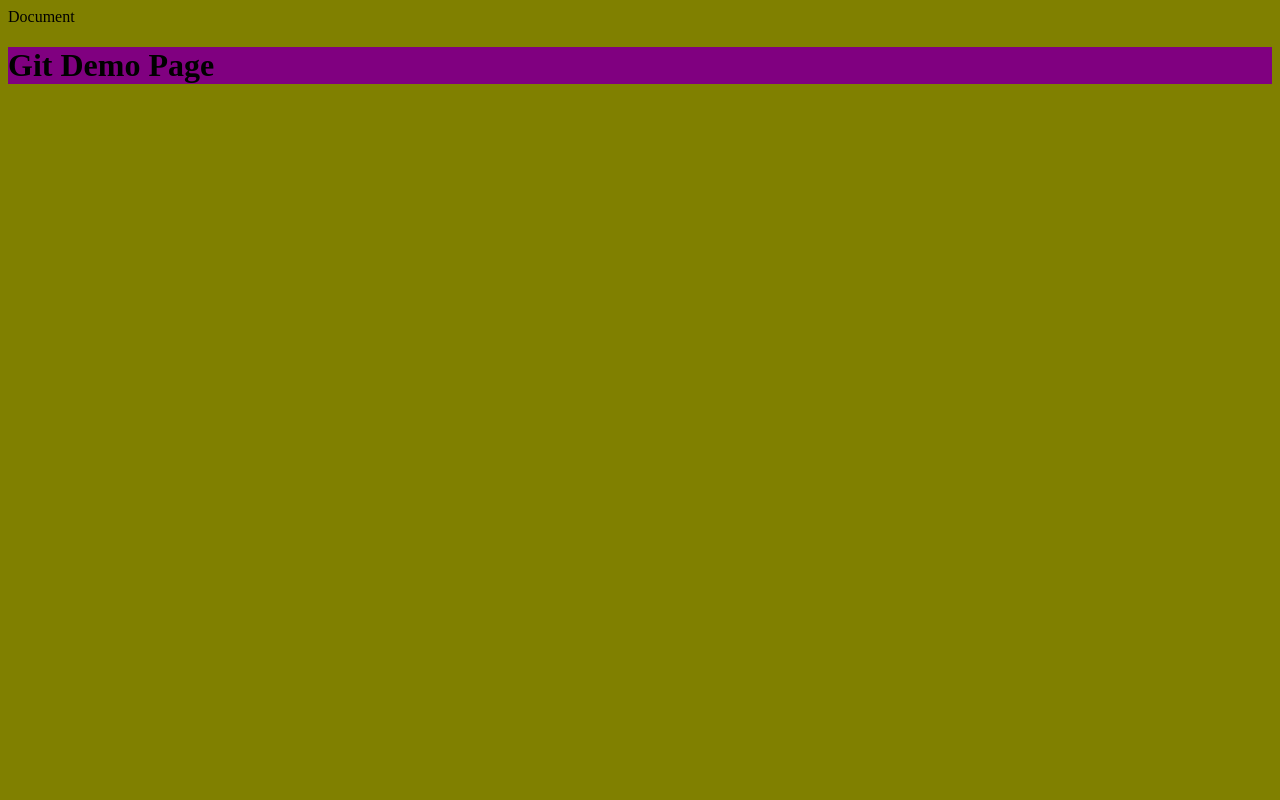
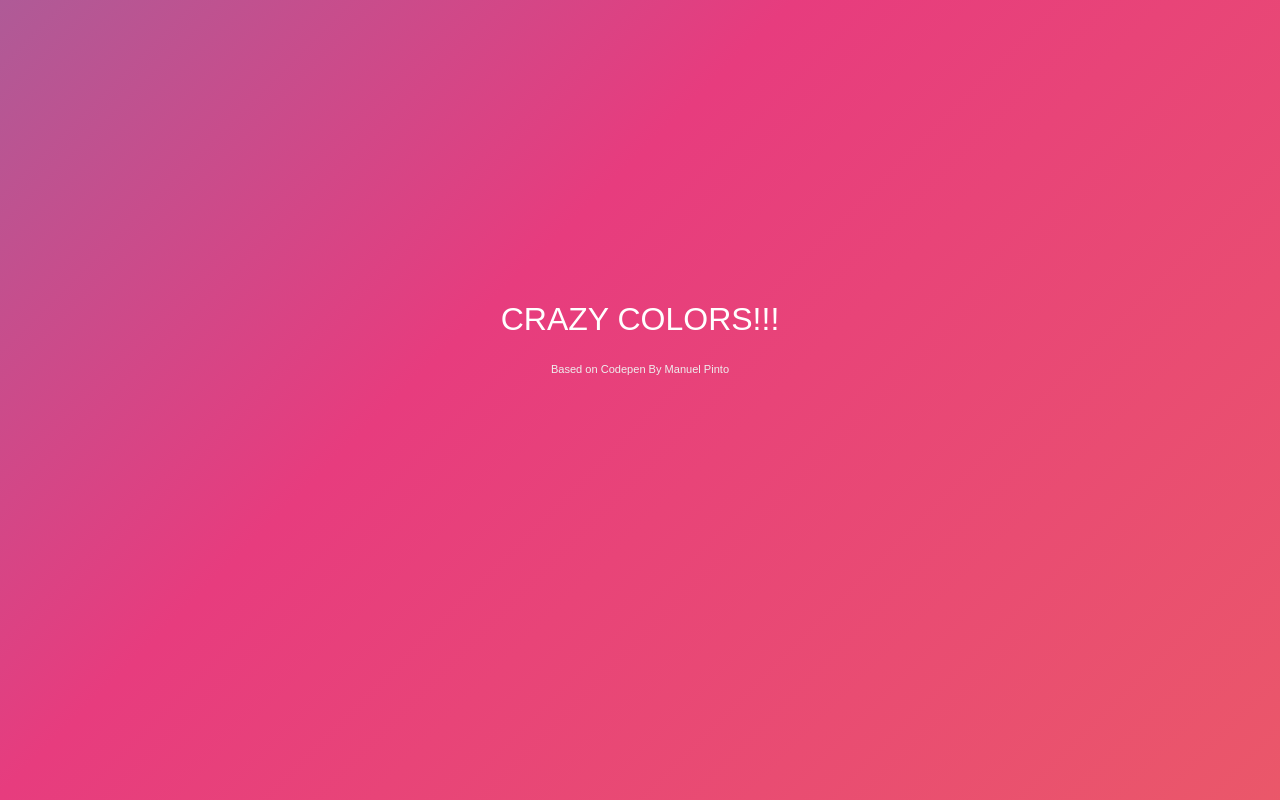
Before and after one commit to Dappuu/testgit, a plain HTML site: page index.html in a window 1280 px wide. Drawn offline with Linux system fonts and the light colour scheme.

Commit message:
add animated bg

```diff
--- a/index.html
+++ b/index.html
@@ -3,12 +3,15 @@
 <head>
     <meta charset="UTF-8">
     <meta name="viewport" content="width=device-width, initial-scale=1.0">
-    <meta http-equiv="X-UA-Compatible" content="ie=edge"
+    <!-- <meta http-equiv="X-UA-Compatible" content="ie=edge" -->
     <title>Document</title>
     <link rel="stylesheet" href="styles.css"
 </head>
 <body>
-    <h1>Git Demo Page</h1>
+    <div class="container">
+        <h1>CRAZY COLORS!!!</h1>
+        <h5><small>Based on Codepen By Manuel Pinto</small> <a href="https://manuelpinto.in" target="_blank"> </a></h5>
+        </div>
 
     <script src="app.js"></script>
 </body>
--- a/styles.css
+++ b/styles.css
@@ -1,7 +1,48 @@
 body{
-    background-color: olive;
+    margin: 0;
+    width: 100%;
+    height: 100vh;
+    font-family: "Exo", sans-serif;
+    color: #fff;
+    background: linear-gradient(-45deg, #ee7752, #e73c7e, #23a6d5, #01ff73);
+    background-size: 400% 400%;
+    animation: gradientBG 15s ease infinite;
+}
+@keyframes gradientBG {
+    0% {
+        background-position: 0% 50%;
+    }
+    50% {
+        background-position: 100% 50%;
+    }
+    100% {
+        background-position:  0% 50%;
+    }
+}
+
+.container{
+    width: 100%;
+    position: absolute;
+    top: 35%;
+    text-align: center;
 }
 
 h1{
-    background-color: purple;
+    font-weight: 300;
 }
+
+h3{
+    color: #eee;
+    font-weight: 100;
+}
+
+h5{
+    color: #eee;
+    font-weight: 300;
+}
+
+a,
+a:hover {
+    text-decoration: none;
+    color: #ddd;
+}
```
